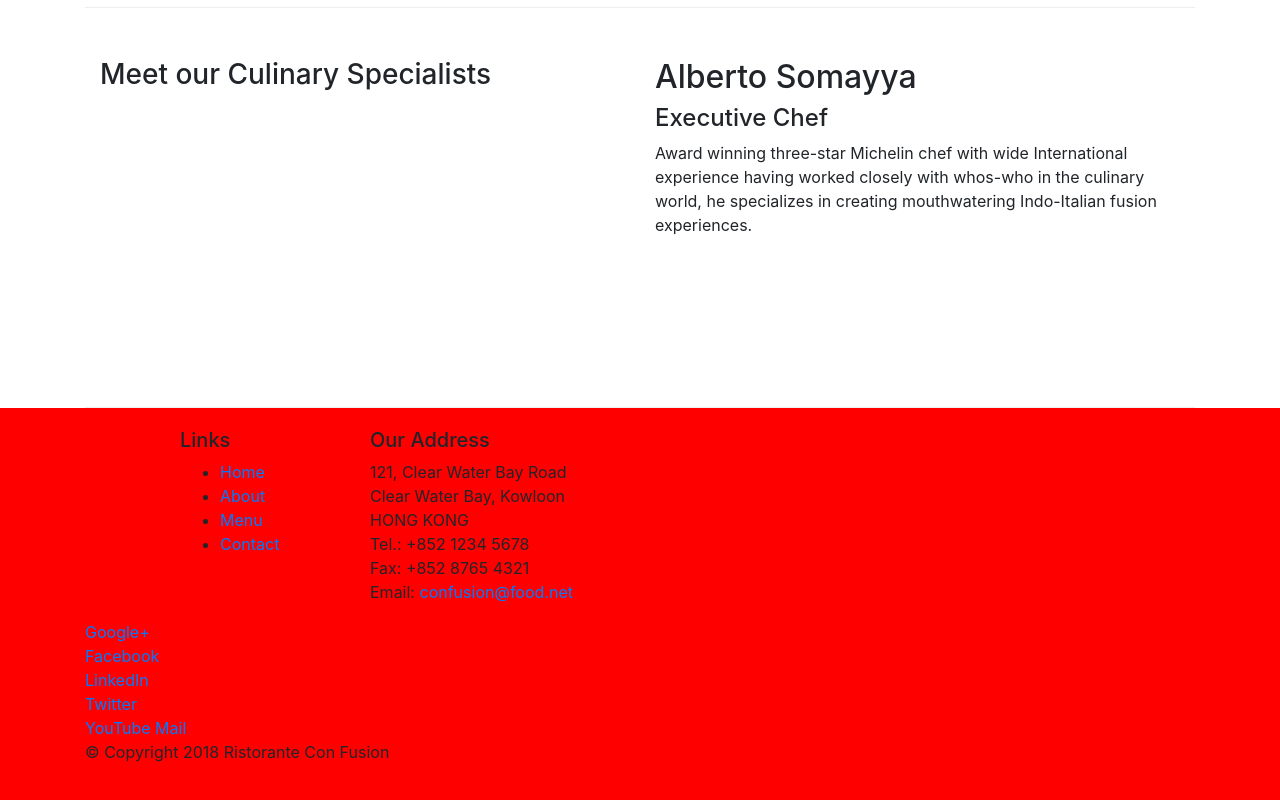
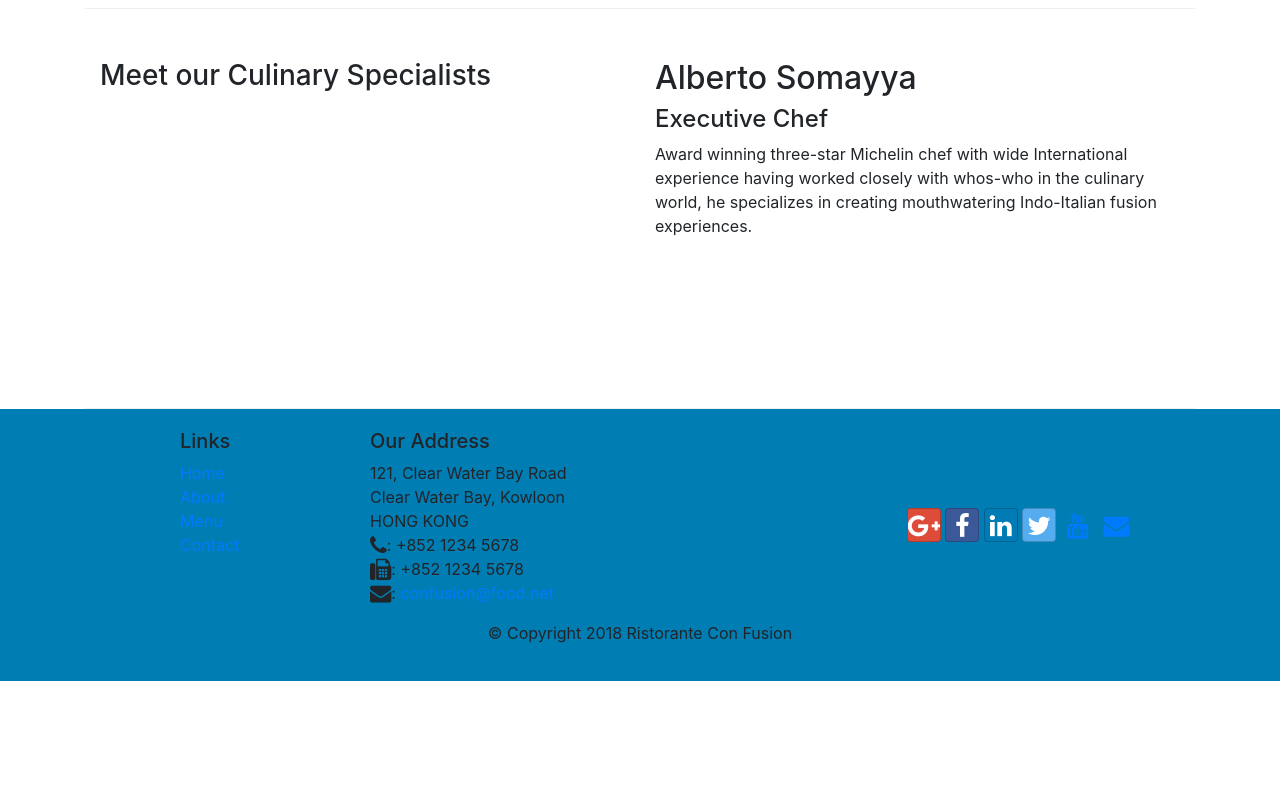
Before and after one commit to ahaardt/bootstrap, a website: page index.html in a window 1280 px wide. Shown: the part 1096-1896 px from the top of the page. After the commit the page ends 1777 px from the top, so only its background shows below. Drawn offline with nearby package versions, Linux system fonts and the light colour scheme.

Commit message:
Sociao Icons added

```diff
--- a/css/styles.css
+++ b/css/styles.css
@@ -1,18 +1,24 @@
 .row-header{
     margin: 0px auto;
     padding: 0px auto;
-    background-color: #ff0000;
+    background-color: #007db3;
+        border-bottom: 1px ridge;
+}
+
+.row-subtitle {
+    margin: 0px auto;
+    padding: 10px 0px 10px 0px;
 }
 
 .row-content {
     margin: 0px auto;
     padding: 50px 0px 50px 0px;
+    min-height: 400px;
     border-bottom: 1px ridge;
-    min-height: 400px;
 }
 
 .footer {
-    background-color: #ff0000;
+    background-color: #007db3;
     margin: 0px auto;
     padding: 20px 0px 20px 0px;
 }
--- a/index.html
+++ b/index.html
@@ -9,6 +9,8 @@
 
     <!-- Bootstrap CSS -->
     <link rel="stylesheet" href="node_modules/bootstrap/dist/css/bootstrap.min.css">
+    <link rel="stylesheet" href="node_modules/bootstrap-social/bootstrap-social.css">
+    <link rel="stylesheet" href="node_modules/font-awesome/css/font-awesome.min.css">
      <link rel="stylesheet" href="css/styles.css">
 
     <title>Ristorante Con Fusion</title>
@@ -27,10 +29,10 @@
 
 		<div class = collapse navbar-collapse id="Navbar">
 		<ul class ="navbar-nav mr-auto">
-			<li class ="nav-item active"> <a class="nav-link" href="..."> Home </a></li>
-			<li class ="nav-item"> <a class="nav-link" href="aboutus.html"> About </a></li>
-			<li class ="nav-item"> <a class="nav-link" href="..."> Menu </a></li>
-			<li class ="nav-item"> <a class="nav-link" href="..."> Contact </a></li>
+			<li class ="nav-item active"> <a class="nav-link" href="#"><span class= "fa fa-home fa-lg"></span> Home </a></li>
+			<li class ="nav-item"> <a class="nav-link" href="aboutus.html"><span class= "fa fa-info fa-lg"></span> About </a></li>
+			<li class ="nav-item"> <a class="nav-link" href="..."> <span class= "fa fa-list fa-lg"></span> Menu </a></li>
+			<li class ="nav-item"> <a class="nav-link" href="..."> <span class= "fa fa-address-card fa-lg"></span> Contact </a></li>
 
 		</ul>
 	</div>
@@ -82,41 +84,41 @@
         </div>
     </div>
 
-    <footer class ="footer">
+    <footer class="footer">
         <div class="container">
             <div class="row">
                 <div class="col-4 offset-1 col-sm-2">
                     <h5>Links</h5>
-                    <ul>
-                        <li><a href="#">Home</a></li>
-                        <li><a href="aboutus.html">About</a></li>
+                    <ul class="list-unstyled">
+                        <li><a href="./index.html">Home</a></li>
+                        <li><a href="#">About</a></li>
                         <li><a href="#">Menu</a></li>
                         <li><a href="#">Contact</a></li>
                     </ul>
                 </div>
-                <div class ="col-7 col-sm-5">
+                <div class="col-7 col-sm-5">
                     <h5>Our Address</h5>
-                    <address>
-		              121, Clear Water Bay Road<br>
-		              Clear Water Bay, Kowloon<br>
-		              HONG KONG<br>
-		              Tel.: +852 1234 5678<br>
-		              Fax: +852 8765 4321<br>
-		              Email: <a href="mailto:confusion@food.net">confusion@food.net</a>
-		           </address>
+                     <address>
+                      121, Clear Water Bay Road<br>
+                      Clear Water Bay, Kowloon<br>
+                      HONG KONG<br>
+                      <i class ="fa fa-phone fa-lg"></i>: +852 1234 5678<br>
+                      <i class ="fa fa-fax fa-lg"></i>: +852 1234 5678<br>
+                      <i class ="fa fa-envelope fa-lg"></i>: <a href="mailto:confusion@food.net">confusion@food.net</a>
+                   </address>
                 </div>
-                <div>
-                    <div class="col-12 col-sm-4">
-                        <a href="http://google.com/+">Google+</a>
-                        <a href="http://www.facebook.com/profile.php?id=">Facebook</a>
-                        <a href="http://www.linkedin.com/in/">LinkedIn</a>
-                        <a href="http://twitter.com/">Twitter</a>
-                        <a href="http://youtube.com/">YouTube</a>
-                        <a href="mailto:">Mail</a>
+                <div class="col-12 col-sm-4 align-self-center">
+                    <div class="text-center">
+                        <a class ="btn btn-social-icon btn-google" href="http://google.com/+"><i class = "fa fa-google-plus fa-lg"></i></a>
+                        <a class ="btn btn-social-icon btn-facebook" href="http://www.facebook.com/profile.php?id="><i class = "fa fa-facebook fa-lg"></i></a>
+                        <a class ="btn btn-social-icon btn-linkedin" href="http://www.linkedin.com/in/"><i class = "fa fa-linkedin fa-lg"></i></a>
+                        <a class ="btn btn-social-icon btn-twitter" href="http://twitter.com/"><i class = "fa fa-twitter fa-lg"></i></a>
+                        <a class ="btn btn-social-icon btn-youtube" href="http://youtube.com/"><i class = "fa fa-youtube fa-lg"></i></a>
+                        <a class ="btn btn-social-icon" href="mailto:"><i class = "fa fa-envelope fa-lg"></i></a>
                     </div>
                 </div>
            </div>
-           <div class="row">
+           <div class="row justify-content-center">
                 <div class="col-auto">
                     <p>© Copyright 2018 Ristorante Con Fusion</p>
                 </div>
--- a/package.json
+++ b/package.json
@@ -15,6 +15,8 @@
   },
   "dependencies": {
     "bootstrap": "^4.0.0",
+    "bootstrap-social": "^5.1.1",
+    "font-awesome": "^4.7.0",
     "jquery": "^3.3.1",
     "popper.js": "^1.12.9"
   }
```
Also changed, not shown: aboutus.html (+21 -19 lines), 1 other file.
